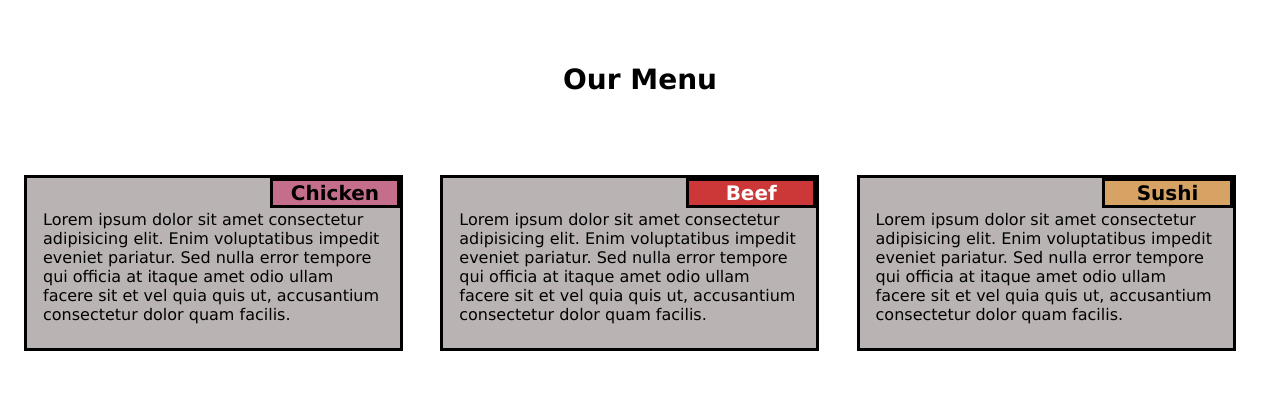
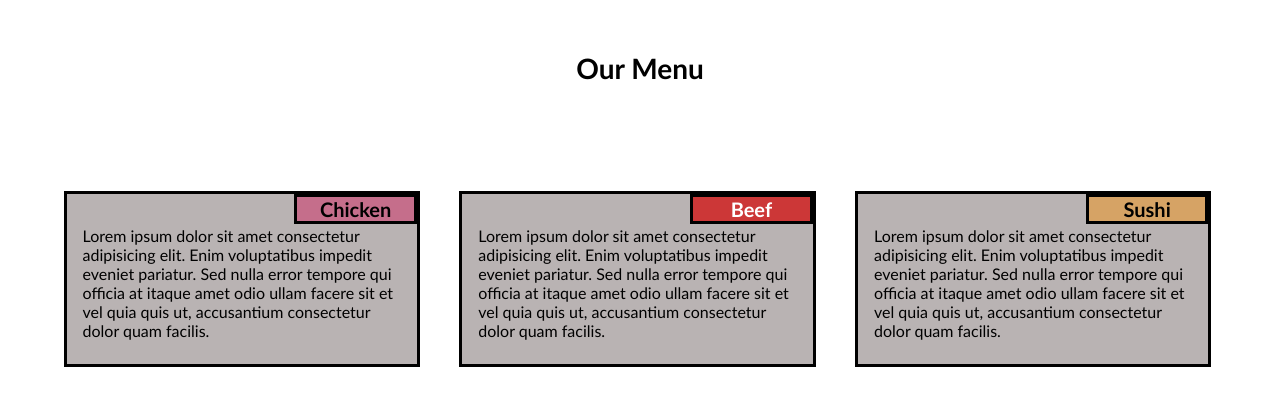
Before and after one commit to srinija2002/srinija-coursera2, a plain HTML site: page module2-assignment/index.html in a window 1280 px wide. Drawn offline with Linux system fonts and the light colour scheme.

Commit message:
font updated

```diff
--- a/module2-assignment/css/style.css
+++ b/module2-assignment/css/style.css
@@ -1,11 +1,11 @@
 *{
     box-sizing: border-box;
-    font-family: 'Lucida Sans', 'Lucida Sans Regular', 'Lucida Grande', 'Lucida Sans Unicode', Geneva, Verdana, sans-serif;
+    font-family:'Trebuchet MS', 'Lucida Sans Unicode', 'Lucida Grande', 'Lucida Sans', Arial, sans-serif;
 }
 h1{
     text-align: center;
     font-size: 1.75em;
-    margin: 5%;
+    margin: 4%;
     font-weight: bold;
 }
 
@@ -13,16 +13,16 @@ h1{
     width:33.33%;
     display: inline-block;
     border: 3px solid black;
-    margin: 1em;
+    margin: 1.1em;
     background-color: rgb(185, 179, 179);
 }
 
 .container{
-    /* margin: 3%; */
-    /* padding: 3%; */
+
     justify-content: center;
     align-items: center;
     align-self: center;
+    padding: 3%;
 }
 
 .text{
@@ -57,7 +57,7 @@ p{
 }
 }
 
-@media (min-width:768px) and (max-width:800px){
+@media (min-width:768px) and (max-width:817px){
     .part{
         width:44.5%;
     }
@@ -67,7 +67,7 @@ p{
 
     }
 }
-@media (min-width:801px) and (max-width:991px){
+@media (min-width:818px) and (max-width:991px){
     .part{
         width:45%;
     }
@@ -81,7 +81,7 @@ p{
     }
 
     }
-    @media (min-width:1223px){
+@media (min-width:1223px){
         .part{
             width:30%;
         }
```
